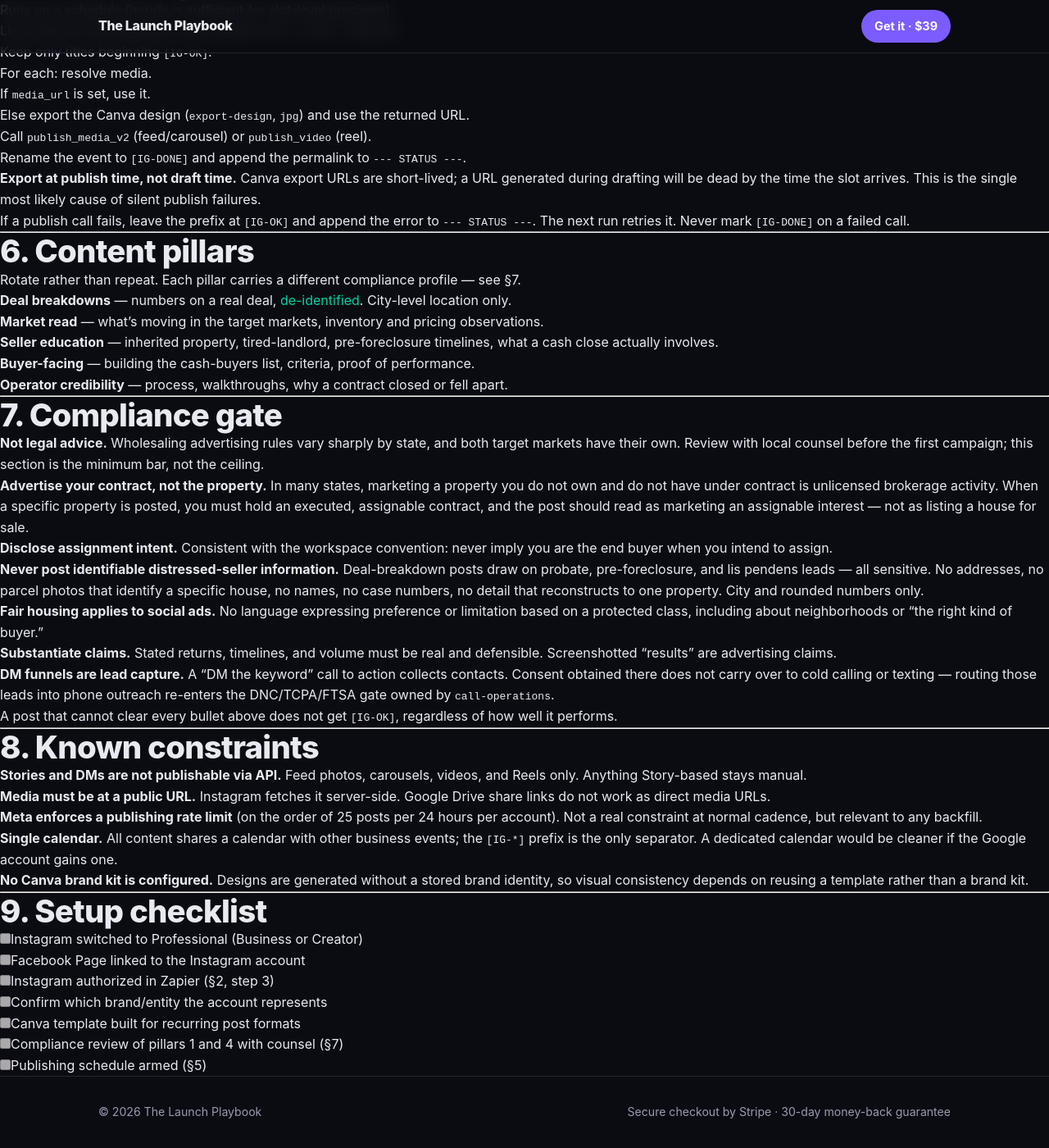
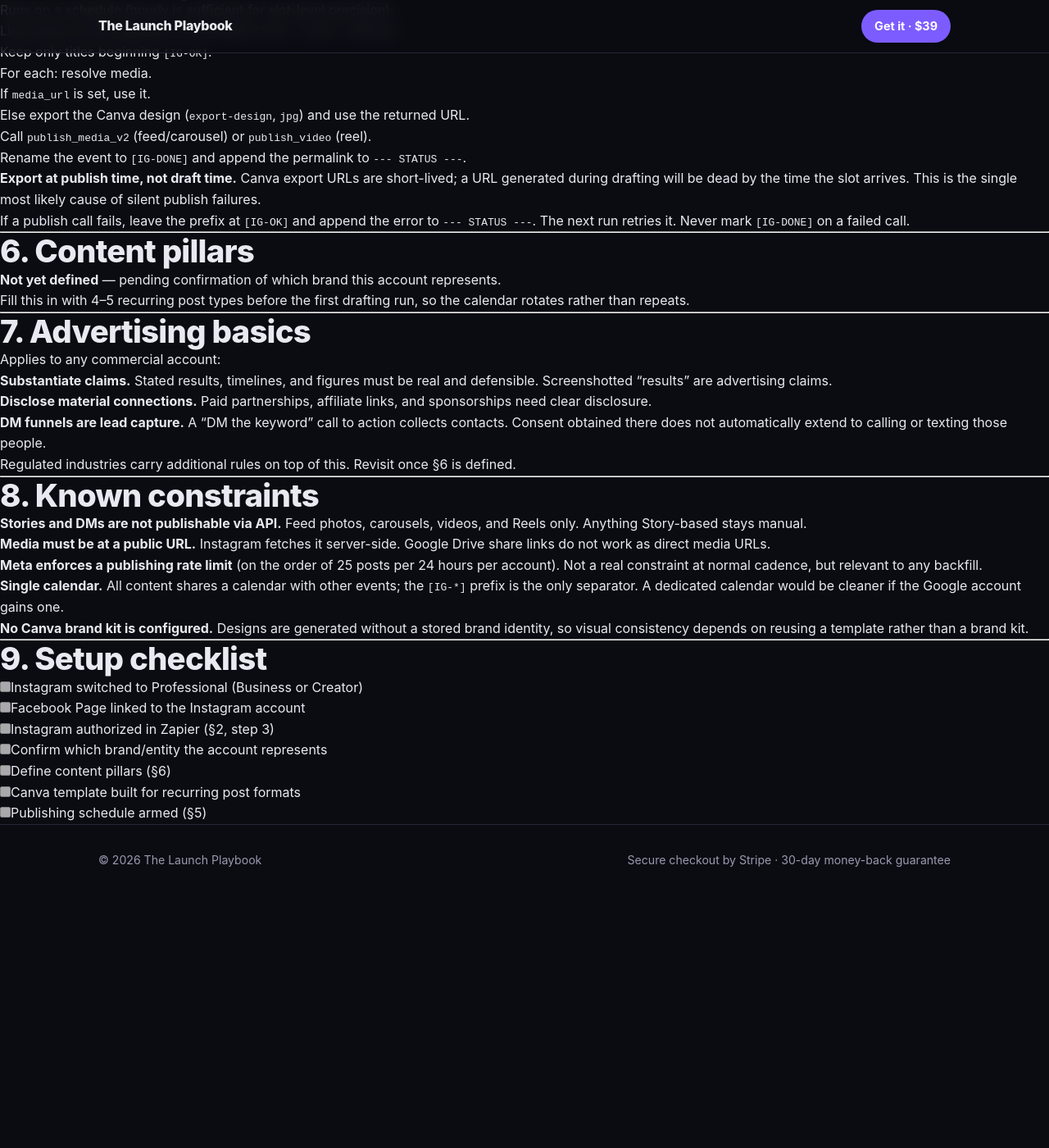
Before and after one commit to cwayne0015-bit/1, a Jekyll site: the page built from instagram/content-calendar.md, in a window 1280 px wide and 1400 px high, scrolled down 1667 px. Shown: the whole window at 82% size. Built offline with Jekyll 4.4.1, drawn with Linux system fonts in a browser that asks for light colours; our own code applies the rules of GitHub Pages for plain Markdown files; after the commit the page ends 2759 px from its top, so only the background shows below that; some of the changed text lies outside the part shown.

Commit message:
Move Instagram playbook out of wholesaling, strip unrelated content
The Instagram content calendar is a separate project with no relation to
the wholesaling workspace. Relocates the playbook to instagram/ and removes
the wholesaling-specific content pillars and compliance section that were
added on a bad inference.

Pipeline mechanics are unchanged — calendar event schema, approval prefixes,
publishing cycle, and the Canva export-at-publish-time constraint are all
brand-agnostic. Content pillars are now a placeholder pending confirmation
of which brand the account represents.

Co-Authored-By: Claude Opus 5 <noreply@anthropic.com>
Claude-Session: https://claude.ai/code/session_01Fnszf3CPe8v4H9wnpq55XX

```diff
--- a/wholesaling/playbooks/instagram-content-calendar.md
+++ b/instagram/content-calendar.md
@@ -1,7 +1,7 @@
 # Instagram Content Calendar — Automation Playbook
 **Google Calendar as the queue · human approval gate · Canva for media · Zapier for publishing**
 
-> Scope note: This playbook covers the **mechanics** of drafting, approving, and publishing Instagram content on a schedule. It does not decide messaging strategy, and it does not exempt marketing from the compliance gate in §7 — every post advertising acquisition intent must clear that section *before* it is approved.
+> Scope note: This playbook covers the **mechanics** of drafting, approving, and publishing Instagram content on a schedule. It is independent of any other project in this repo. Content strategy (§6) is not yet defined — it depends on the account's brand.
 
 ---
 
@@ -72,7 +72,7 @@ post_type: feed | reel | carousel
 Other conventions:
 - **Event start time = intended publish time.** Duration is cosmetic; use 15 minutes.
 - Set `availability: FREE` so content slots never block real scheduling.
-- Use a consistent `colorId` so content is visually distinct from deal work.
+- Use a consistent `colorId` so content is visually distinct from other calendar entries.
 
 ---
 
@@ -109,28 +109,21 @@ If a publish call fails, leave the prefix at `[IG-OK]` and append the error to `
 
 ## 6. Content pillars
 
-Rotate rather than repeat. Each pillar carries a different compliance profile — see §7.
+**Not yet defined** — pending confirmation of which brand this account represents.
 
-1. **Deal breakdowns** — numbers on a real deal, *de-identified*. City-level location only.
-2. **Market read** — what's moving in the target markets, inventory and pricing observations.
-3. **Seller education** — inherited property, tired-landlord, pre-foreclosure timelines, what a cash close actually involves.
-4. **Buyer-facing** — building the cash-buyers list, criteria, proof of performance.
-5. **Operator credibility** — process, walkthroughs, why a contract closed or fell apart.
+Fill this in with 4–5 recurring post types before the first drafting run, so the calendar rotates rather than repeats.
 
 ---
 
-## 7. Compliance gate
+## 7. Advertising basics
 
-**Not legal advice.** Wholesaling advertising rules vary sharply by state, and both target markets have their own. Review with local counsel before the first campaign; this section is the minimum bar, not the ceiling.
+Applies to any commercial account:
 
-- **Advertise your contract, not the property.** In many states, marketing a property you do not own and do not have under contract is unlicensed brokerage activity. When a specific property is posted, you must hold an executed, assignable contract, and the post should read as marketing an assignable interest — not as listing a house for sale.
-- **Disclose assignment intent.** Consistent with the workspace convention: never imply you are the end buyer when you intend to assign.
-- **Never post identifiable distressed-seller information.** Deal-breakdown posts draw on probate, pre-foreclosure, and lis pendens leads — all sensitive. No addresses, no parcel photos that identify a specific house, no names, no case numbers, no detail that reconstructs to one property. City and rounded numbers only.
-- **Fair housing applies to social ads.** No language expressing preference or limitation based on a protected class, including about neighborhoods or "the right kind of buyer."
-- **Substantiate claims.** Stated returns, timelines, and volume must be real and defensible. Screenshotted "results" are advertising claims.
-- **DM funnels are lead capture.** A "DM the keyword" call to action collects contacts. Consent obtained there does not carry over to cold calling or texting — routing those leads into phone outreach re-enters the DNC/TCPA/FTSA gate owned by `call-operations`.
+- **Substantiate claims.** Stated results, timelines, and figures must be real and defensible. Screenshotted "results" are advertising claims.
+- **Disclose material connections.** Paid partnerships, affiliate links, and sponsorships need clear disclosure.
+- **DM funnels are lead capture.** A "DM the keyword" call to action collects contacts. Consent obtained there does not automatically extend to calling or texting those people.
 
-A post that cannot clear every bullet above does not get `[IG-OK]`, regardless of how well it performs.
+Regulated industries carry additional rules on top of this. Revisit once §6 is defined.
 
 ---
 
@@ -139,7 +132,7 @@ A post that cannot clear every bullet above does not get `[IG-OK]`, regardless o
 - **Stories and DMs are not publishable via API.** Feed photos, carousels, videos, and Reels only. Anything Story-based stays manual.
 - **Media must be at a public URL.** Instagram fetches it server-side. Google Drive share links do not work as direct media URLs.
 - **Meta enforces a publishing rate limit** (on the order of 25 posts per 24 hours per account). Not a real constraint at normal cadence, but relevant to any backfill.
-- **Single calendar.** All content shares a calendar with other business events; the `[IG-*]` prefix is the only separator. A dedicated calendar would be cleaner if the Google account gains one.
+- **Single calendar.** All content shares a calendar with other events; the `[IG-*]` prefix is the only separator. A dedicated calendar would be cleaner if the Google account gains one.
 - **No Canva brand kit is configured.** Designs are generated without a stored brand identity, so visual consistency depends on reusing a template rather than a brand kit.
 
 ---
@@ -150,6 +143,6 @@ A post that cannot clear every bullet above does not get `[IG-OK]`, regardless o
 - [ ] Facebook Page linked to the Instagram account
 - [ ] Instagram authorized in Zapier (§2, step 3)
 - [ ] Confirm which brand/entity the account represents
+- [ ] Define content pillars (§6)
 - [ ] Canva template built for recurring post formats
-- [ ] Compliance review of pillars 1 and 4 with counsel (§7)
 - [ ] Publishing schedule armed (§5)
```
